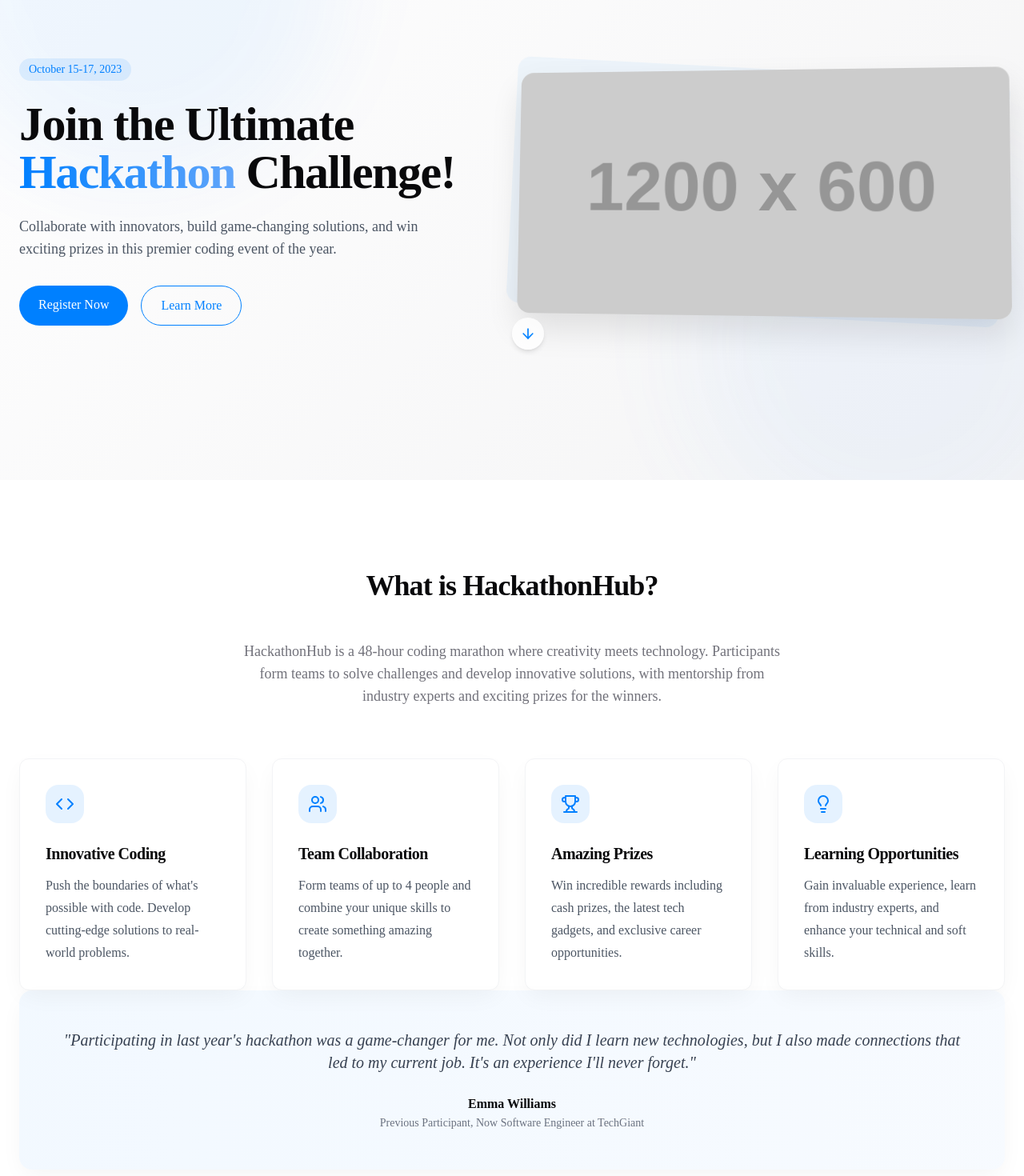
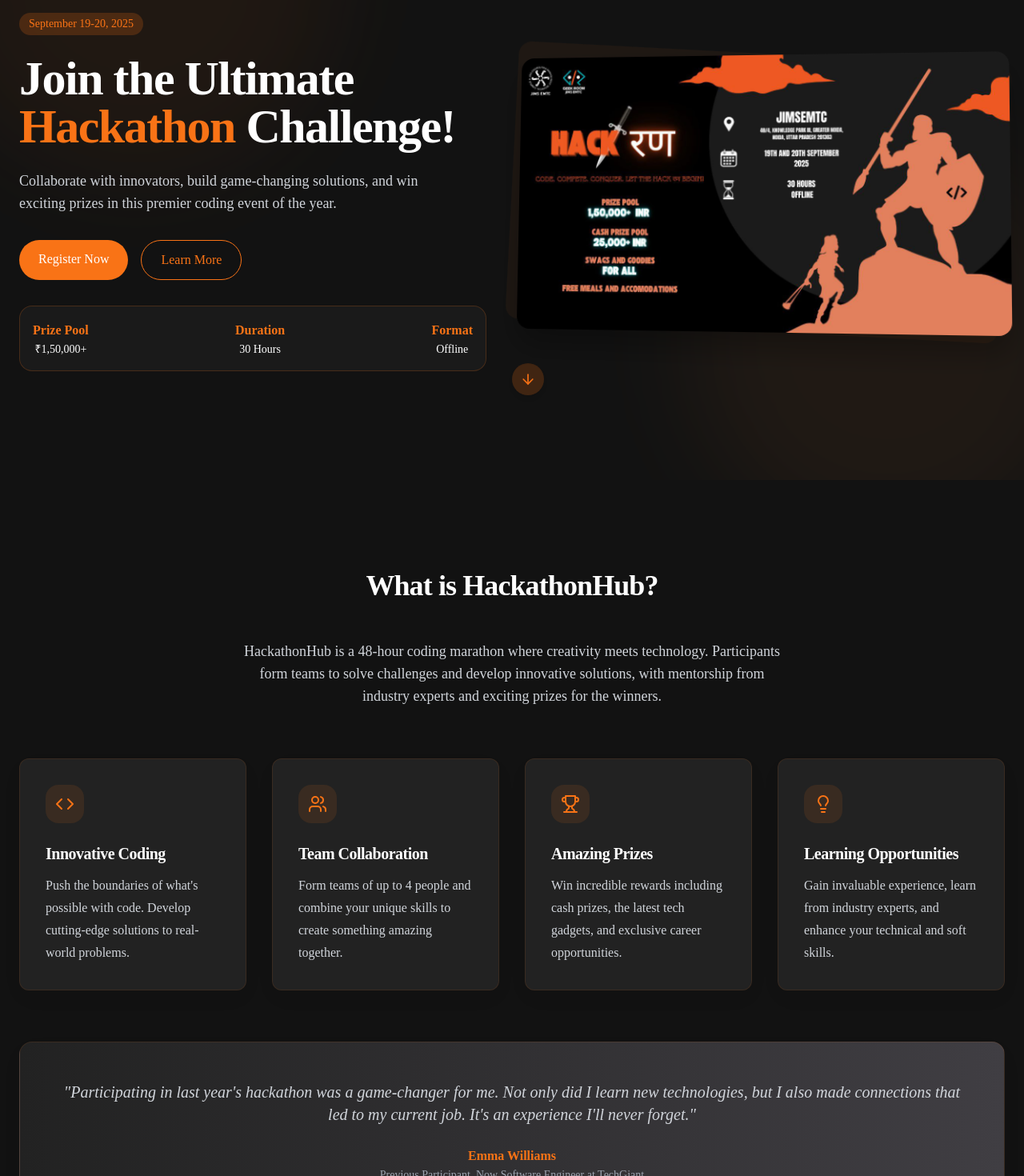
Before and after one commit to Mohitclan/hackathon-hub-2023, a React (Vite) app: page / in a window 1280 px wide. Shown: the part 200-1670 px from the top of the page at 80% size. Built offline with nearby package versions, Linux system fonts and the light colour scheme.

Commit message:
Update hero section image
Updates the hero section image and adjusts the website's color theme to orange or black.

```diff
--- a/src/components/About.tsx
+++ b/src/components/About.tsx
@@ -6,36 +6,36 @@ import Transition from './Transition';
 const About = () => {
   const features = [
     {
-      icon: <Code className="w-6 h-6 text-primary" />,
+      icon: <Code className="w-6 h-6 text-orange" />,
       title: 'Innovative Coding',
       description: "Push the boundaries of what's possible with code. Develop cutting-edge solutions to real-world problems."
     },
     {
-      icon: <Users className="w-6 h-6 text-primary" />,
+      icon: <Users className="w-6 h-6 text-orange" />,
       title: 'Team Collaboration',
       description: "Form teams of up to 4 people and combine your unique skills to create something amazing together."
     },
     {
-      icon: <Trophy className="w-6 h-6 text-primary" />,
+      icon: <Trophy className="w-6 h-6 text-orange" />,
       title: 'Amazing Prizes',
       description: "Win incredible rewards including cash prizes, the latest tech gadgets, and exclusive career opportunities."
     },
     {
-      icon: <Lightbulb className="w-6 h-6 text-primary" />,
+      icon: <Lightbulb className="w-6 h-6 text-orange" />,
       title: 'Learning Opportunities',
       description: "Gain invaluable experience, learn from industry experts, and enhance your technical and soft skills."
     }
   ];
 
   return (
-    <section id="about" className="section-padding bg-white">
+    <section id="about" className="section-padding bg-charcoal-dark">
       <div className="container mx-auto px-6">
         <Transition animation="fade-in-up">
-          <h2 className="section-heading">What is HackathonHub?</h2>
+          <h2 className="section-heading text-white">What is HackathonHub?</h2>
         </Transition>
 
         <Transition animation="fade-in-up" delay={200}>
-          <p className="section-subheading">
+          <p className="section-subheading text-gray-300">
             HackathonHub is a 48-hour coding marathon where creativity meets technology.
             Participants form teams to solve challenges and develop innovative solutions,
             with mentorship from industry experts and exciting prizes for the winners.
@@ -49,27 +49,27 @@ const About = () => {
               animation="fade-in-up"
               delay={300 + index * 100}
             >
-              <div className="bg-white p-8 rounded-xl border border-gray-100 smooth-shadow hover-scale h-full">
-                <div className="w-12 h-12 flex items-center justify-center rounded-lg bg-primary/10 mb-6">
+              <div className="bg-charcoal p-8 rounded-xl border border-orange/10 smooth-shadow hover-scale h-full">
+                <div className="w-12 h-12 flex items-center justify-center rounded-lg bg-orange/10 mb-6">
                   {feature.icon}
                 </div>
-                <h3 className="text-xl font-semibold mb-3">{feature.title}</h3>
-                <p className="text-gray-600">{feature.description}</p>
+                <h3 className="text-xl font-semibold mb-3 text-white">{feature.title}</h3>
+                <p className="text-gray-300">{feature.description}</p>
               </div>
             </Transition>
           ))}
         </div>
 
         <Transition animation="fade-in-up" delay={700}>
-          <div className="bg-gradient-to-r from-primary/5 to-blue-400/5 p-8 md:p-12 rounded-2xl smooth-shadow">
-            <blockquote className="text-lg md:text-xl text-gray-700 italic text-center">
+          <div className="bg-gradient-to-r from-charcoal to-charcoal-light p-8 md:p-12 rounded-2xl smooth-shadow mt-16 border border-orange/10">
+            <blockquote className="text-lg md:text-xl text-gray-300 italic text-center">
               "Participating in last year's hackathon was a game-changer for me.
               Not only did I learn new technologies, but I also made connections
               that led to my current job. It's an experience I'll never forget."
             </blockquote>
             <div className="mt-6 text-center">
-              <p className="font-semibold">Emma Williams</p>
-              <p className="text-sm text-gray-500">Previous Participant, Now Software Engineer at TechGiant</p>
+              <p className="font-semibold text-orange">Emma Williams</p>
+              <p className="text-sm text-gray-400">Previous Participant, Now Software Engineer at TechGiant</p>
             </div>
           </div>
         </Transition>
--- a/src/components/Hero.tsx
+++ b/src/components/Hero.tsx
@@ -1,7 +1,6 @@
 
 import React, { useEffect, useState } from 'react';
 import { ArrowDown } from 'lucide-react';
-import { HERO_IMAGE } from '@/assets';
 import Transition from './Transition';
 
 const Hero = () => {
@@ -16,31 +15,31 @@ const Hero = () => {
       id="hero"
       className="relative min-h-screen flex items-center justify-center overflow-hidden pt-20"
       style={{
-        background: 'linear-gradient(135deg, hsl(var(--background)), hsl(var(--muted)))'
+        background: '#121212',
       }}
     >
       <div className="absolute inset-0 z-0 overflow-hidden opacity-60">
-        <div className="absolute w-[500px] h-[500px] rounded-full bg-primary/10 blur-3xl -top-20 -left-20" />
-        <div className="absolute w-[500px] h-[500px] rounded-full bg-blue-400/10 blur-3xl -bottom-20 -right-20" />
+        <div className="absolute w-[500px] h-[500px] rounded-full bg-orange/10 blur-3xl -top-20 -left-20" />
+        <div className="absolute w-[500px] h-[500px] rounded-full bg-orange-light/10 blur-3xl -bottom-20 -right-20" />
       </div>
 
       <div className="container mx-auto px-6 relative z-10 py-12 md:py-20">
         <div className="flex flex-col md:flex-row items-center">
           <div className="w-full md:w-1/2 md:pr-8">
             <Transition animation="fade-in-up" delay={100}>
-              <span className="px-3 py-1 rounded-full text-sm font-medium bg-primary/10 text-primary inline-block mb-6">
-                October 15-17, 2023
+              <span className="px-3 py-1 rounded-full text-sm font-medium bg-orange/20 text-orange inline-block mb-6">
+                September 19-20, 2025
               </span>
             </Transition>
 
             <Transition animation="fade-in-up" delay={300}>
-              <h1 className="text-4xl md:text-5xl lg:text-6xl font-bold leading-tight mb-6">
-                Join the Ultimate <span className="gradient-text">Hackathon</span> Challenge!
+              <h1 className="text-4xl md:text-5xl lg:text-6xl font-bold leading-tight mb-6 text-white">
+                Join the Ultimate <span className="text-orange">Hackathon</span> Challenge!
               </h1>
             </Transition>
 
             <Transition animation="fade-in-up" delay={500}>
-              <p className="text-lg text-gray-600 mb-8 max-w-lg">
+              <p className="text-lg text-gray-300 mb-8 max-w-lg">
                 Collaborate with innovators, build game-changing solutions, and win exciting prizes in this premier coding event of the year.
               </p>
             </Transition>
@@ -55,22 +54,41 @@ const Hero = () => {
                 </a>
               </div>
             </Transition>
+
+            <Transition animation="fade-in-up" delay={900}>
+              <div className="mt-8 bg-charcoal/50 p-4 rounded-lg border border-orange/20">
+                <div className="flex flex-col md:flex-row justify-between gap-4">
+                  <div className="text-center">
+                    <p className="text-orange font-bold">Prize Pool</p>
+                    <p className="text-white text-sm">₹1,50,000+</p>
+                  </div>
+                  <div className="text-center">
+                    <p className="text-orange font-bold">Duration</p>
+                    <p className="text-white text-sm">30 Hours</p>
+                  </div>
+                  <div className="text-center">
+                    <p className="text-orange font-bold">Format</p>
+                    <p className="text-white text-sm">Offline</p>
+                  </div>
+                </div>
+              </div>
+            </Transition>
           </div>
 
           <div className="w-full md:w-1/2 mt-12 md:mt-0">
             <Transition animation="fade-in" delay={500} once={true}>
               <div className="relative">
-                <div className="absolute inset-0 bg-primary/5 backdrop-blur-sm rounded-2xl transform rotate-3"></div>
+                <div className="absolute inset-0 bg-orange/5 backdrop-blur-sm rounded-2xl transform rotate-3"></div>
                 <img
-                  src={HERO_IMAGE}
-                  alt="Hackathon event with participants collaborating"
-                  className={`rounded-2xl shadow-xl object-cover transition-all duration-1000 ${
+                  src="/lovable-uploads/8469c9e0-17e4-47a8-89b2-09a55d98d357.png"
+                  alt="Hackathon event with participants"
+                  className={`rounded-2xl shadow-xl object-cover w-full transition-all duration-1000 ${
                     loaded ? 'opacity-100' : 'opacity-0 blur-lg'
                   }`}
                   style={{
                     transformStyle: 'preserve-3d',
                     transform: 'perspective(1000px) rotateY(-5deg) rotateX(3deg)',
-                    boxShadow: '0 20px 40px rgba(0,0,0,0.1)'
+                    boxShadow: '0 20px 40px rgba(0,0,0,0.3)'
                   }}
                 />
               </div>
@@ -81,10 +99,10 @@ const Hero = () => {
         <div className="absolute bottom-10 left-1/2 transform -translate-x-1/2 animate-bounce-slow">
           <a
             href="#about"
-            className="flex items-center justify-center w-10 h-10 rounded-full bg-white/80 shadow-md hover:bg-white transition-colors duration-300"
+            className="flex items-center justify-center w-10 h-10 rounded-full bg-orange/20 shadow-md hover:bg-orange/30 transition-colors duration-300"
             aria-label="Scroll to about section"
           >
-            <ArrowDown className="w-5 h-5 text-primary" />
+            <ArrowDown className="w-5 h-5 text-orange" />
           </a>
         </div>
       </div>
--- a/src/index.css
+++ b/src/index.css
@@ -1,4 +1,3 @@
-
 @tailwind base;
 @tailwind components;
 @tailwind utilities;
@@ -7,33 +6,33 @@
 
 @layer base {
   :root {
-    --background: 0 0% 100%;
-    --foreground: 240 10% 3.9%;
+    --background: 20 10% 10%;
+    --foreground: 20 10% 98%;
 
-    --card: 0 0% 100%;
-    --card-foreground: 240 10% 3.9%;
+    --card: 20 10% 15%;
+    --card-foreground: 20 10% 98%;
 
-    --popover: 0 0% 100%;
-    --popover-foreground: 240 10% 3.9%;
+    --popover: 20 10% 15%;
+    --popover-foreground: 20 10% 98%;
 
-    --primary: 210 100% 50%;
+    --primary: 20 100% 50%;
     --primary-foreground: 0 0% 100%;
 
     --secondary: 240 5.9% 10%;
     --secondary-foreground: 0 0% 98%;
 
-    --muted: 240 4.8% 95.9%;
-    --muted-foreground: 240 3.8% 46.1%;
+    --muted: 20 5% 18%;
+    --muted-foreground: 20 5% 80%;
 
-    --accent: 210 100% 95%;
+    --accent: 20 100% 95%;
     --accent-foreground: 240 5.9% 10%;
 
     --destructive: 0 84.2% 60.2%;
     --destructive-foreground: 0 0% 98%;
 
-    --border: 240 5.9% 90%;
-    --input: 240 5.9% 90%;
-    --ring: 240 5% 64.9%;
+    --border: 20 10% 20%;
+    --input: 20 10% 20%;
+    --ring: 20 100% 50%;
 
     --radius: 1rem;
   }
@@ -99,15 +98,15 @@
 
 @layer components {
   .button-primary {
-    @apply px-6 py-3 font-medium text-white bg-primary rounded-full hover-scale hover:shadow-md transition-all duration-300;
+    @apply px-6 py-3 font-medium text-white bg-orange rounded-full hover-scale hover:shadow-md transition-all duration-300;
   }
 
   .button-secondary {
-    @apply px-6 py-3 font-medium bg-muted text-foreground rounded-full hover-scale hover:bg-muted/80 transition-all duration-300;
+    @apply px-6 py-3 font-medium bg-charcoal text-white rounded-full hover-scale hover:bg-charcoal/80 transition-all duration-300;
   }
 
   .button-outline {
-    @apply px-6 py-3 font-medium border border-primary text-primary rounded-full hover-scale hover:bg-primary/5 transition-all duration-300;
+    @apply px-6 py-3 font-medium border border-orange text-orange rounded-full hover-scale hover:bg-orange/5 transition-all duration-300;
   }
 
   .card-hover {
@@ -139,16 +138,16 @@
 }
 
 ::-webkit-scrollbar-track {
-  background: transparent;
+  background: #222222;
 }
 
 ::-webkit-scrollbar-thumb {
-  background: rgba(0, 0, 0, 0.2);
+  background: rgba(249, 115, 22, 0.6);
   border-radius: 3px;
 }
 
 ::-webkit-scrollbar-thumb:hover {
-  background: rgba(0, 0, 0, 0.3);
+  background: rgba(249, 115, 22, 0.8);
 }
 
 /* Smooth scroll behavior */
```
Also changed, not shown: tailwind.config.ts (+10 -0 lines), public/lovable-uploads/8469c9e0-17e4-47a8-89b2-09a55d98d357.png (added).
